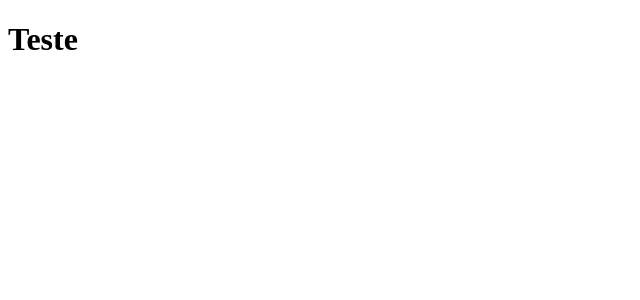
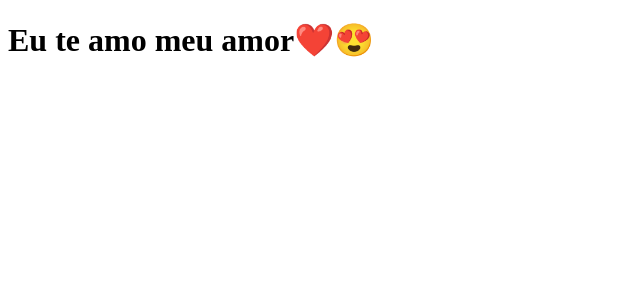
Before and after one commit to GustavoBarcaro/clone-tabnews, a Next.js app: page / in a window 1280 px wide. Shown: the top 300 px of the page, without its empty margins (0-640 px from the left). Built offline with nearby package versions, Linux system fonts and the light colour scheme.

Commit message:
deploy with phrase for alice

```diff
--- a/pages/index.js
+++ b/pages/index.js
@@ -1,5 +1,5 @@
 function Home() {
-  return <h1>Teste</h1>
+  return <h1>Eu te amo meu amor❤️😍</h1>
 }
 
 export default Home
```
